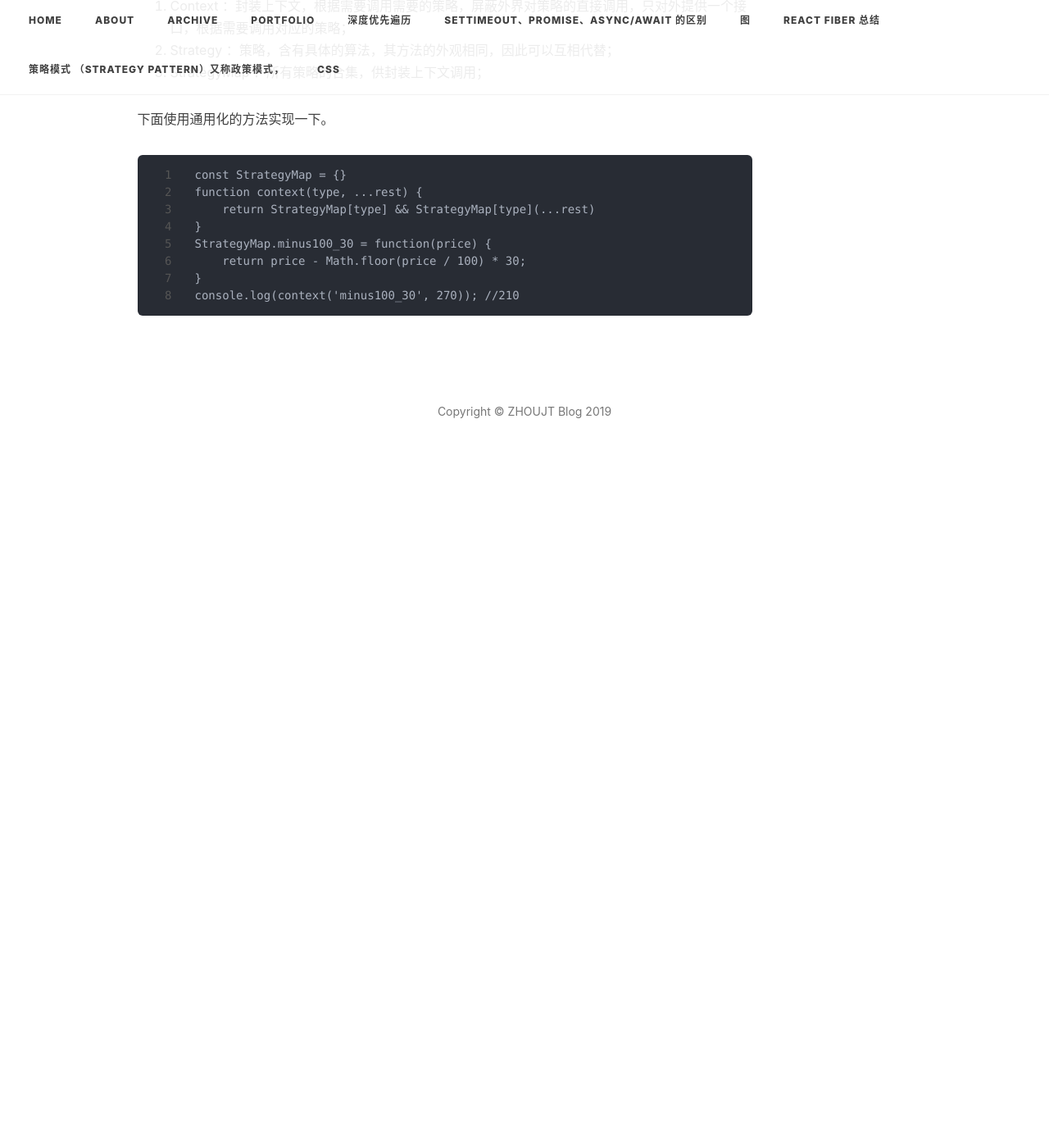
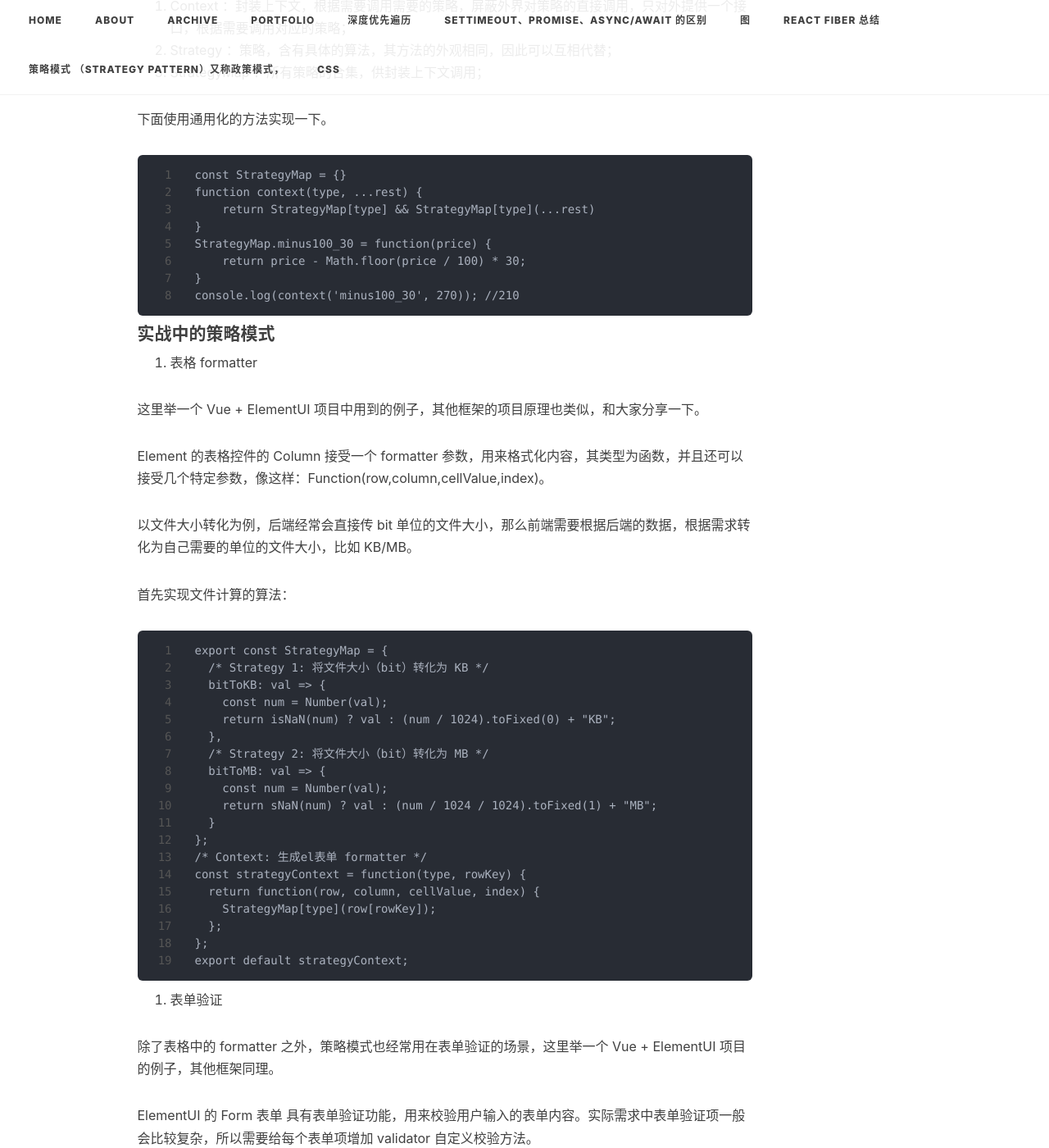
Before and after one commit to juntaozhou05/juntaozho05.github.io, a Jekyll site: the page built from total/js设计模式/策略模式实现动态表单验证.md, in a window 1280 px wide and 1400 px high, scrolled down 3171 px. Shown: the whole window at 82% size. Built offline with Jekyll 4.4.1, drawn with Linux system fonts in a browser that asks for light colours; nearby versions of some CDN libraries; our own code applies the rules of GitHub Pages for plain Markdown files; comment, search, counter and statistics services are not loaded; before the commit the page ends 3777 px from its top, so only the background shows below that; some of the changed text lies outside the part shown.

Commit message:
add file

````diff
--- a/total/js设计模式/策略模式实现动态表单验证.md
+++ b/total/js设计模式/策略模式实现动态表单验证.md
@@ -1,9 +1,11 @@
 ### 策略模式 （Strategy Pattern）又称政策模式，
+
 其定义一系列的算法，把它们一个个封装起来，并且使它们可以互相替换。封装的策略算法一般是独立的，策略模式根据输入来调整采用哪个算法。关键是策略的实现和使用分离。
 
 #### 实例
 
-场景是这样的，某个电商网站希望举办一个活动，通过打折促销来销售库存物品，有的商品满 100 减 30，有的商品满 200 减 80，有的商品直接8折出售（想起被双十一支配的恐惧），这样的逻辑交给我们，我们要怎样去实现呢。
+场景是这样的，某个电商网站希望举办一个活动，通过打折促销来销售库存物品，有的商品满 100 减 30，有的商品满 200 减 80，有的商品直接 8 折出售（想起被双十一支配的恐惧），这样的逻辑交给我们，我们要怎样去实现呢。
+
 ```
 function priceCalculate(discountType, price) {
     if (discountType === 'minus100_30') {
@@ -17,12 +19,15 @@ function priceCalculate(discountType, price) {
 console.log(priceCalculate('minus100_30', 360)) //270
 console.log(priceCalculate('minus200_80', 360)) //280
 ```
+
 通过判断输入的折扣类型来计算计算商品总价的方式，几个 if-else 就满足了需求，但是这样的做法的缺点也很明显：
+
 1. priceCalculate 函数随着折扣类型的增多， if-else 判断语句会变得越来越臃肿；
 2. 如果增加了新的折扣类型或者折扣类型的算法有所改变，那么需要更改 priceCalculate 函数的实现，这是违反开放-封闭原则的；
 3. 可复用性差，如果在其他的地方也有类似这样的算法，但规则不一样，上述代码不能复用；
 
 我们可以改造一下，将计算折扣的算法部分提取出来保存为一个对象，折扣的类型作为 key，这样索引的时候通过对象的键值索引调用具体的算法：
+
 ```
 const DiscountMap = {
     minus100_30: function(price) {
@@ -41,13 +46,17 @@ function priceCalculate(discountType, price) {
 console.log(priceCalculate('minus100_30', 360))
 console.log(priceCalculate('minus200_80', 360))
 ```
+
 这样算法的实现和算法的使用就被分开了，想添加新的算法也变得十分简单
+
 ```
 DiscountMap.minus150_40 = function(price) {
     return price - Math.floor(price / 150) * 40;
 }
 ```
+
 如果你希望计算算法隐藏起来，那么可以借助 IIFE 使用闭包的方式，这时需要添加增加策略的入口，以方便扩展：
+
 ```
 const PriceCalculate = (function() {
     const DiscountMap = {
@@ -77,6 +86,7 @@ PriceCalculate.addStrategy('minus150_40',function(price) {
 })
 console.log(PriceCalculate.priceClac('minus150_40', 270))
 ```
+
 这样算法就被隐藏起来，并且预留了增加策略的入口，便于扩展。
 
 #### 策略模式的通用实现
@@ -84,11 +94,13 @@ console.log(PriceCalculate.priceClac('minus150_40', 270))
 根据上面的例子提炼一下策略模式，折扣计算方式可以被认为是策略（Strategy），这些策略之间可以相互替代，而具体折扣的计算过程可以被认为是封装上下文（Context），封装上下文可以根据需要选择不同的策略。
 
 主要有下面几个概念：
+
 1. Context ：封装上下文，根据需要调用需要的策略，屏蔽外界对策略的直接调用，只对外提供一个接口，根据需要调用对应的策略；
 2. Strategy ：策略，含有具体的算法，其方法的外观相同，因此可以互相代替；
 3. StrategyMap ：所有策略的合集，供封装上下文调用；
 
 下面使用通用化的方法实现一下。
+
 ```
 const StrategyMap = {}
 function context(type, ...rest) {
@@ -99,3 +111,91 @@ StrategyMap.minus100_30 = function(price) {
 }
 console.log(context('minus100_30', 270)); //210
 ```
+
+#### 实战中的策略模式
+
+1. 表格 formatter
+
+这里举一个 Vue + ElementUI 项目中用到的例子，其他框架的项目原理也类似，和大家分享一下。
+
+Element 的表格控件的 Column 接受一个 formatter 参数，用来格式化内容，其类型为函数，并且还可以接受几个特定参数，像这样：Function(row,column,cellValue,index)。
+
+以文件大小转化为例，后端经常会直接传 bit 单位的文件大小，那么前端需要根据后端的数据，根据需求转化为自己需要的单位的文件大小，比如 KB/MB。
+
+首先实现文件计算的算法：
+
+```
+export const StrategyMap = {
+  /* Strategy 1: 将文件大小（bit）转化为 KB */
+  bitToKB: val => {
+    const num = Number(val);
+    return isNaN(num) ? val : (num / 1024).toFixed(0) + "KB";
+  },
+  /* Strategy 2: 将文件大小（bit）转化为 MB */
+  bitToMB: val => {
+    const num = Number(val);
+    return sNaN(num) ? val : (num / 1024 / 1024).toFixed(1) + "MB";
+  }
+};
+/* Context: 生成el表单 formatter */
+const strategyContext = function(type, rowKey) {
+  return function(row, column, cellValue, index) {
+    StrategyMap[type](row[rowKey]);
+  };
+};
+export default strategyContext;
+```
+
+2. 表单验证
+
+除了表格中的 formatter 之外，策略模式也经常用在表单验证的场景，这里举一个 Vue + ElementUI 项目的例子，其他框架同理。
+
+ElementUI 的 Form 表单 具有表单验证功能，用来校验用户输入的表单内容。实际需求中表单验证项一般会比较复杂，所以需要给每个表单项增加 validator 自定义校验方法。
+
+我们可以像官网示例一样把表单验证都写在组件的状态 data 函数中，但是这样就不好复用使用频率比较高的表单验证方法了，这时我们可以结合策略模式和函数柯里化的知识来重构一下。首先我们在项目的工具模块（一般是 utils 文件夹）实现通用的表单验证方法：
+
+```
+// src/utils/validates.js
+/* 姓名校验 由2-10位汉字组成 */
+export function validateUsername(str) {
+  const reg = /^[\u4e00-\u9fa5]{2,10}$/;
+  return;
+  reg.test(str);
+}
+/* 手机号校验 由以1开头的11位数字组成  */
+export function validateMobile(str) {
+  const reg = /^1\d{10}$/;
+  return;
+  reg.test(str);
+}
+/* 邮箱校验 */
+export function validateEmail(str) {
+  const reg = /^[a-zA-Z0-9_-]+@[a-zA-Z0-9_-]+(\.[a-zA-Z0-9_-]+)+$/;
+  return;
+  reg.test(str);
+}
+```
+
+然后在 utils/index.js 中增加一个柯里化方法，用来生成表单验证函数：
+
+```
+// src/utils/index.js
+import * as Validates from "./validates.js";
+/* 生成表格自定义校验函数 */
+export const formValidateGene = (key, msg) => (rule, value, cb) => {
+  if (Validates[key](value)) {
+    cb();
+  } else {
+    cb(new Error(msg));
+  }
+};
+```
+
+上面的 formValidateGene 函数接受两个参数，第一个是验证规则，也就是 src/utils/validates.js 文件中提取出来的通用验证规则的方法名，第二个参数是报错的话表单验证的提示信息。
+
+```
+username: [{
+  validator: Utils.formValidateGene('validateUsername', '姓名由2-10位汉字组成'),
+  trigger: 'blur'
+}]
+```
````
Also changed, not shown: total/js设计模式/test.js (added).
